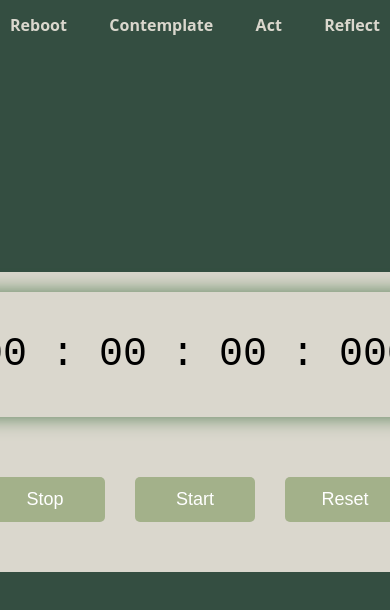
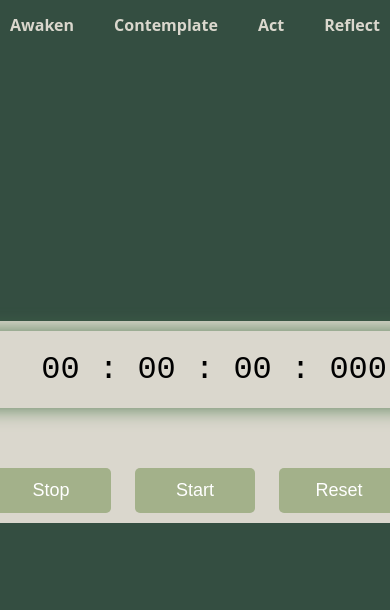
Before and after one commit to FPScoachJ/Zen-Front-End, a plain HTML site: page Contemplate/contemplate.html in a window 390 px wide. Shown: the top 610 px of the page. Drawn offline with Linux system fonts and the light colour scheme.

Commit message:
Final tweaks before submission

```diff
--- a/Act/actStyle.css
+++ b/Act/actStyle.css
@@ -93,7 +93,7 @@ progress::-webkit-progress-value {
   font-size: 22px;
   height: 55px;
   text-transform: uppercase;
-  color: hsl(175, 26%, 41%);
+  color: hsl(119, 19%, 42%);
   font-weight: bold;
   width: 200px;
   background-color: white;
--- a/Contemplate/contemplate.html
+++ b/Contemplate/contemplate.html
@@ -4,14 +4,14 @@
     <meta charset="UTF-8" />
     <meta http-equiv="X-UA-Compatible" content="IE=edge" />
     <meta name="viewport" content="width=device-width, initial-scale=1.0" />
-    <title>Document</title>
+    <title>Contemplate</title>
     <link rel="stylesheet" href="contemplateStyle.css" />
     <link rel="stylesheet" href="/header.css" />
   </head>
   <body>
     <nav>
   <ul>
-    <li><a href="/Index/index.html">Reboot</a></li>
+    <li><a href="/Index/index.html">Awaken</a></li>
     <li><a href="/Contemplate/contemplate.html">Contemplate</a></li>
     <li><a href="/Act/act.html">Act</a></li>
     <li><a href="/Reflect/reflect.html">Reflect</a></li>
--- a/Contemplate/contemplateStyle.css
+++ b/Contemplate/contemplateStyle.css
@@ -55,3 +55,24 @@ body{
     cursor: pointer;
     outline: none;
 }
+@media screen and (max-width: 767px) {
+  .container {
+    max-width: 400px; /* Set maximum width for container on mobile devices */
+    padding: 10px; /* Reduce padding on smaller screens */
+  }
+  .timerDisplay {
+    position: relative;
+    width: 100%; /* Set width to 100% for mobile responsiveness */
+    background: #DAD7CD;
+    padding: 20px 0; /* Reduce padding for mobile */
+    font-family: 'Roboto mono', monospace;
+    color: #000000;
+    font-size: 2rem; /* Use rem or em units for font-size */
+    display: flex;
+    flex-wrap: wrap; /* Add flex-wrap for content to wrap on smaller screens */
+    align-items: center;
+    justify-content: center; /* Adjust justify-content for mobile */
+    border-radius: 5px;
+    box-shadow: 0 0 20px #588157;
+}
+}
--- a/Index/indexScript.js
+++ b/Index/indexScript.js
@@ -20,16 +20,12 @@ async function getapi(url) {
     redirect: "follow", // manual, *follow, error
     referrerPolicy: "no-referrer", // no-referrer, *no-referrer-when-downgrade, origin, origin-when-cross-origin, same-origin, strict-origin, strict-origin-when-cross-origin, unsafe-url
   });
-  console.log(response);
   const data = await response.json();
-  console.log(data);
   const randomQuote = Math.floor(Math.random() * data.length);
-  console.log(data[randomQuote]);
   const zenQuote = document.createElement("h1");
   const zenAuthor = document.createElement("h3");
   zenQuote.innerText = data[randomQuote].q;
   zenAuthor.innerText = data[randomQuote].a;
-  console.log(zenQuote);
   zenQuotes.append(zenQuote, zenAuthor);
 }
 getapi(api_url);
--- a/header.css
+++ b/header.css
@@ -1,5 +1,5 @@
 nav {
-  background-color: transparent;
+  background-color: #344E41;
   height: 50px;
   display: flex;
   justify-content: center;
@@ -13,7 +13,7 @@ nav ul {
 }
 
 nav ul li {
-  margin: 0 10px;
+  margin: 0px 10px;
 }
 
 nav ul li a {
```
Also changed, not shown: Act/act.html (+1 -1 lines), Index/index.html (+5 -2 lines), Index/indexStyle.css (+14 -3 lines), Reflect/reflect.html (+3 -2 lines), Reflect/reflectScript.js (added, +16 -0 lines), 3 other files.
